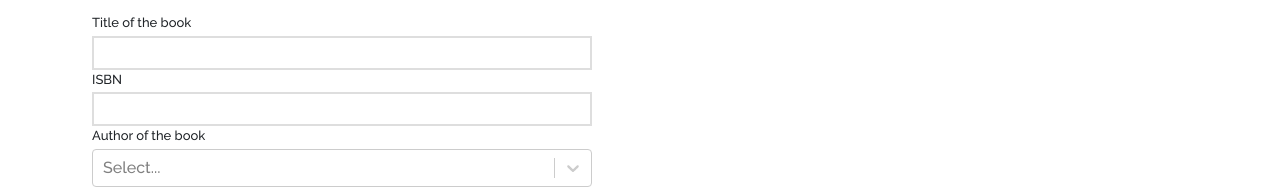
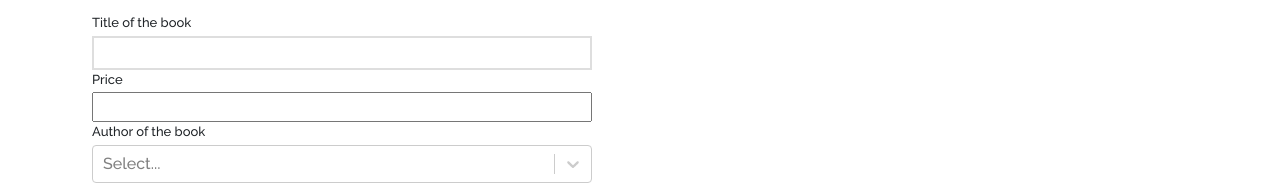
Before and after one commit to Rasi98/library_react_training, a React (Create React App) app: page / in a window 1280 px wide. Both pictures are taken after a click on the picture 50 px from the left and 1193 px from the top of the page. Shown: the part 1299-1488 px from the top of the page. Built offline with nearby package versions, Linux system fonts and the light colour scheme.

Commit message:
pp-53/commit 1: -changed ISBN to price -used react-number-format

```diff
--- a/package.json
+++ b/package.json
@@ -14,6 +14,7 @@
     "react": "^18.0.0",
     "react-bootstrap": "^2.3.0",
     "react-dom": "^18.0.0",
+    "react-number-format": "^4.9.3",
     "react-scripts": "5.0.1",
     "react-select": "^5.3.1",
     "sass": "^1.50.1",
--- a/src/components/CreateBooksForm.tsx
+++ b/src/components/CreateBooksForm.tsx
@@ -3,16 +3,18 @@ import Select from "react-select";
 import {Button, Col, Image, Row} from "react-bootstrap";
 import closeButton from "../assets/icons/closeButton.svg";
 import {IAuthor} from "../views/author";
+import NumberFormat from 'react-number-format';
+
 
 type CreateBooksProps = {
     onCloseButtonClick: ()=>void;
-    handleAddBooks: (book: string, isbn: string, author: string) => void;
+    handleAddBooks: (book: string, price: string, author: string) => void;
     authors: IAuthor[] | null;
 }
 
 const CreateBooksForm: React.FC<CreateBooksProps> = (props) => {
     const [bookTitle, setBookTitle] = useState<string>('');
-    const [isbn, setIsbn] = useState<string>('');
+    const [price, setPrice] = useState<string>('');
     const [bookAuthor, setBookAuthor] = useState<string>('');
     const [errorMsgVisible,setErrorMsgVisible] = useState(false);
 
@@ -28,12 +30,12 @@ const CreateBooksForm: React.FC<CreateBooksProps> = (props) => {
 
     const handleSubmit = (e:FormEvent) => {
         e.preventDefault();
-        if (!bookTitle || !isbn || !bookAuthor) {
+        if (!bookTitle || !price || !bookAuthor) {
             setErrorMsgVisible(true);
         }
-        props.handleAddBooks(bookTitle, isbn, bookAuthor);
+        props.handleAddBooks(bookTitle,price, bookAuthor);
         setBookTitle('');
-        setIsbn('');
+        setPrice('')
     }
 
     return (
@@ -54,21 +56,24 @@ const CreateBooksForm: React.FC<CreateBooksProps> = (props) => {
                 <input
                     className='form-control'
                     type="text"
-                    value={bookTitle}
+                    value={bookTitle ? bookTitle : ''}
                     onChange={(e) =>{setBookTitle(e.target.value)}}
-                    onFocus={(e) =>setErrorMsgVisible(false)}
+                    onFocus={() =>setErrorMsgVisible(false)}
                 />
 
-                <label className='input-label'>ISBN
+                <label className='input-label'>Price
                 </label>
-                <input
-                    className='form-control'
-                    type="text"
-                    value={isbn}
-                    onChange={(e) => {setIsbn(e.target.value)}}
-                    onFocus={(e) =>setErrorMsgVisible(false)}
+                <NumberFormat
+                    value={price}
+                    allowNegative={false}
+                    displayType={'input'}
+                    thousandSeparator={true}
+                    prefix={'$'}
+                    onValueChange={(values) => {
+                        const { formattedValue } = values;
+                        setPrice(formattedValue);
+                    }}
                 />
-
                 <label className='input-label'>Author of the book
                 </label>
                 <Select options={options()}
--- a/src/components/books/Books.tsx
+++ b/src/components/books/Books.tsx
@@ -21,15 +21,16 @@ const Books: React.FC<BooksProps>= (props) => {
     const handleCloseBook = () => {
         setIsFormVisible(false);
     }
-    const handleAddBook= (book: string, isbn: string, author: string) => {
-        if (!book || !isbn || !author){
+    const handleAddBook= (book: string, price: string, author: string) => {
+        if (!book || !price || !author){
             return;
         }
         const newBook= {
             title:book,
-            isbn: isbn,
+            price: price,
             author: author
         }
+        console.log(newBook);
         const newBooks: IBook[] = books ? books.slice() : [];
         newBooks.push(newBook);
         setBooks(newBooks);
--- a/src/views/Books.ts
+++ b/src/views/Books.ts
@@ -1,5 +1,5 @@
 export interface IBook{
     title:string
-    isbn:string
+    price:string
     author:string
 }
```
Also changed, not shown: 1 other file (tests, documents, lock files or other folders).
